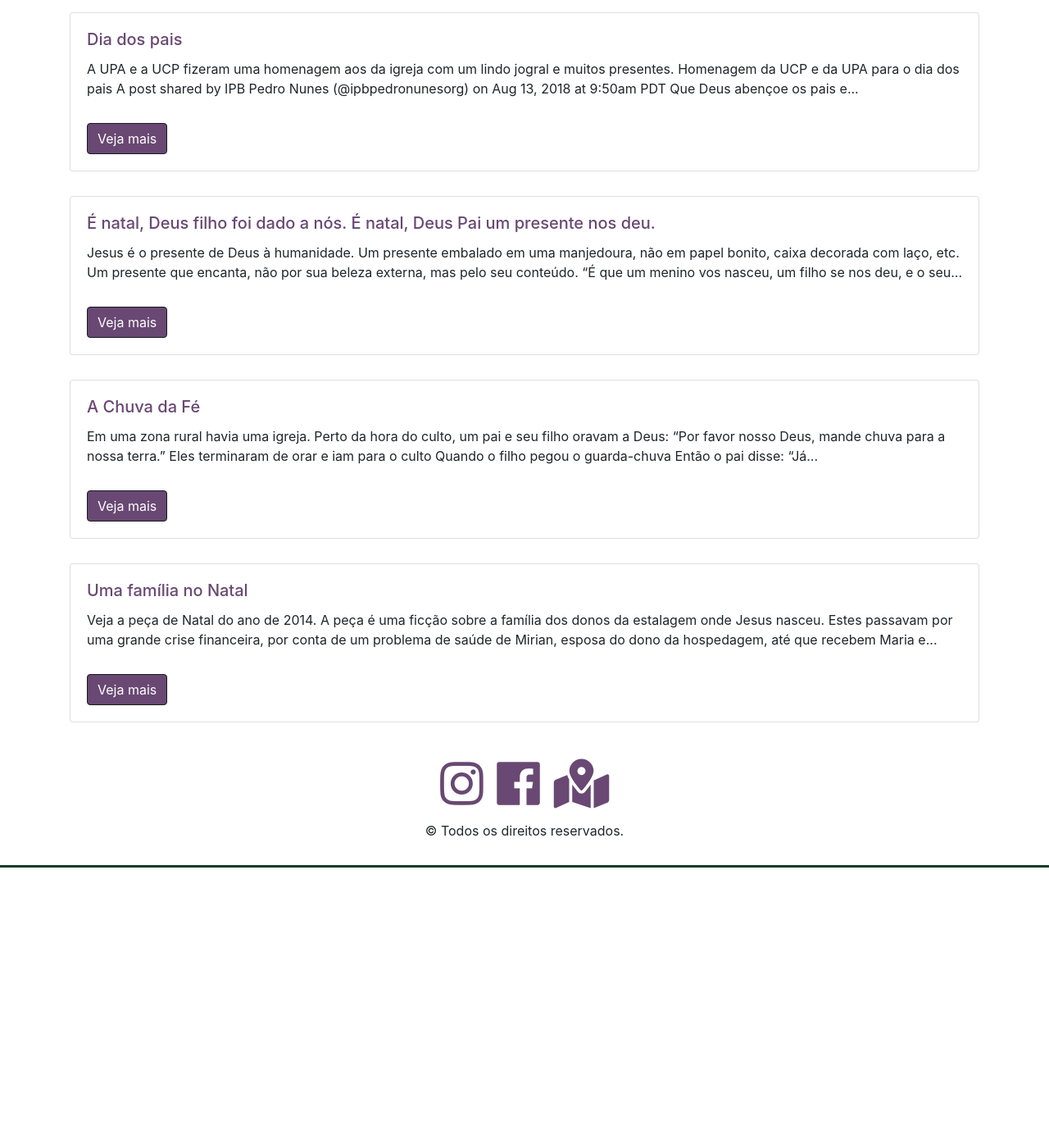
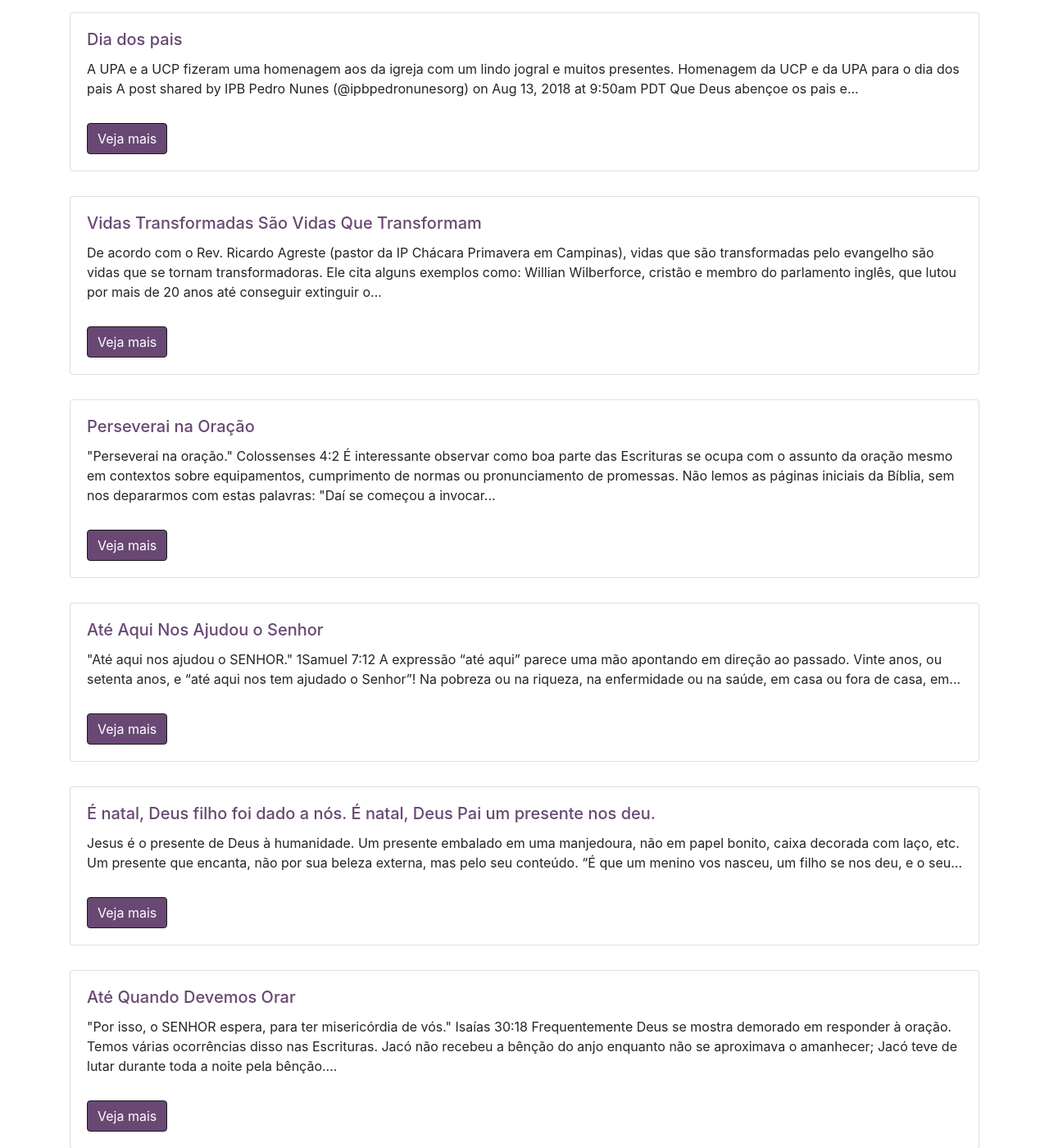
Before and after one commit to lucasprag/ipbpedronunes, a Jekyll site: the page built from blog.html, in a window 1280 px wide and 1400 px high, scrolled down 212 px. Shown: the whole window at 82% size. Built offline with Jekyll 4.4.1, drawn with Linux system fonts in a browser that asks for light colours; nearby versions of some CDN libraries; before the commit the page ends 1270 px from its top, so only the background shows below that; some of the changed text lies outside the part shown.

Commit message:
Add more and more and more content

```diff
--- /dev/null
+++ b/_includes/venha-nos-conhecer.html
@@ -0,0 +1,5 @@
+<div class="text-center">
+  <a class="btn btn-dark btn-purple" href="/venha-nos-conhecer.html">
+    Venha nos conhecer
+  </a>
+</div>
--- a/_layouts/post.html
+++ b/_layouts/post.html
@@ -13,6 +13,8 @@ layout: default
 
   <section class="content">
     {{ content }}
+
+    {% include venha-nos-conhecer.html %}
   </section>
 
   {% include author.html author=page.author %}
--- /dev/null
+++ b/_posts/2017-11-15-vivendo-cada-dia.md
@@ -0,0 +1,66 @@
+---
+layout: post
+title: Vivendo Cada Dia
+date: 2017-11-15
+categories: mensagens
+brief: Todos os dias do aflito são maus, mas a alegria do coração e banquete contínuo. Provérbios 15:15
+author: milton
+---
+
+<img src="{{ site.baseurl }}/assets/images/posts/biblia.jpg" alt="{{ post.title }}" class="py-1" style="width: 100%" />
+
+<blockquote class="blockquote">
+  <p class="mb-0">
+    "Todos os dias do aflito são maus, mas a alegria do coração e banquete contínuo."
+  </p>
+  <footer class="blockquote-footer">Provérbios 15:15</footer>
+</blockquote>
+
+Quando festejou seu 104º aniversário, Tamer Lee Owens disse que "o riso, o Senhor e as pequenas coisas" a fizeram seguir adiante na vida.
+
+Esta senhora ainda encontrava prazer todos os dias ao conversar com pessoas, caminhar, ler a Bíblia, como tinha feito desde a infância. Ela dizia: "Não sei quanto tempo Ele ainda vai me deixar aqui, simplesmente agradeço ao Senhor pelo que já me deu." A maioria de nós não viverá 110 anos como ela, mas podemos aprender com Tamer Lee como desfrutar cada dia que nos é dado.
+
+<h4 class="mb-4">
+  O riso
+</h4>
+
+<blockquote class="blockquote">
+  <p class="mb-0">
+    "O coração alegre aformoseia o rosto, mas com a tristeza do coração o espírito se abate"
+  </p>
+  <footer class="blockquote-footer">Provérbios 15:13</footer>
+</blockquote>
+
+A verdadeira felicidade começa em nosso interior e transparece em nosso rosto.
+
+<h4 class="mb-4">
+  O Senhor
+</h4>
+
+<blockquote class="blockquote">
+  <p class="mb-0">
+    "O temor do Senhor é a instrução da sabedoria, e a humildade precede a honra"
+  </p>
+  <footer class="blockquote-footer">Provérbios 15:33</footer>
+</blockquote>
+
+Quando Deus é o centro de nossa vida, Ele pode nos ensinar Seus Caminhos.
+
+<h4 class="mb-4">
+  As pequenas coisas
+</h4>
+
+<blockquote class="blockquote">
+  <p class="mb-0">
+    "Melhor é um prato de hortaliça onde há amor do que o boi cevado e, com ele, o ódio"
+  </p>
+  <footer class="blockquote-footer">Provérbios 15:17</footer>
+</blockquote>
+
+Preservar os relacionamentos de amor e desfrutar das coisas básicas da vida é mais importante do que riqueza e o sucesso.
+
+Nem todos nós teremos uma vida longa – mas todos podemos viver bem a cada dia – com risos, com o Senhor e desfrutando das pequenas coisas da vida.
+
+<h4 class="text-center mb-4">
+  A felicidade não é um local onde podemos chegar, é uma jornada diária.
+</h4>
--- /dev/null
+++ b/_posts/2017-11-17-somente-a-deus-a-gloria.md
@@ -0,0 +1,38 @@
+---
+layout: post
+title: Soli Deo Gloria – Somente a Deus a glória
+date: 2017-11-17
+categories: mensagens
+brief: A Reforma do século XVI tornou-se uma necessidade imperativa.
+author: milton
+---
+
+<img src="{{ site.baseurl }}/assets/images/posts/biblia.jpg" alt="{{ post.title }}" class="py-1" style="width: 100%" />
+
+A Reforma do século XVI tornou-se uma necessidade imperativa.
+
+A igreja havia se desviado tanto da doutrina quanto da ética. Homens desprovidos de piedade ostentavam sua própria grandeza.
+
+Atribuíam a si mesmos poderes que não possuíam. Colocavam-se num pedestal que não lhes pertencia. Buscavam glórias para si mesmos e recebiam honras que só a Deus eram devidas.
+
+<h4 class="text-center mb-4">
+  Por isso, o último pilar da Reforma foi Soli Deo Glória – somente a Deus a glória.
+</h4>
+
+Essa tendência de colocar o homem no centro do universo e empurrar Deus para a lateral é antiga. Charles Darwin, tentou tirar Deus da ciência com sua obra ” A origem das Espécies “. Sigmund Freud, o pai da psicanálise, tentou banir Deus do inconsciente do homem. Nietzsche, do topo de sua presunção, proclamou a morte de Deus e Richard Dawkins, o patrono dos ateus contemporâneo, diz que Deus é um delírio.
+
+Deus, porém, está no trono, tem as rédeas da história em suas mãos e ninguém pode deter o seu braço onipotente.
+
+Aqueles que escarnecem dele terão que comparecer perante o seu tribunal e aqueles que negam o soberano Deus e Salvador Jesus Cristo, terão que se prostrar e confessar que ele é Senhor, para a glória de Deus Pai.
+
+Feliz é aquele que ao conhecer a Deus e aseu Filho compreende o significado da vida eterna!
+
+Bem aventurado é aquele que desfruta a verdadeira felicidade que há à destra de Deus, pois só em sua presenção há plenitude de alegria!
+
+Oh, quão precioso é Deus para os seus: ele é o pão para a nossa fome, a água para a nossa sede e aluz para o nosso caminho, descanso para a nossa fadiga.
+
+Dele somos, por meio dele vivemos e para ele existimos.
+
+<h4 class="text-center mb-4">
+  A Ele, portanto, a glória agora, e pelos séculos eternos. Amém.
+</h4>
--- /dev/null
+++ b/_posts/2017-11-26-tudo-quanto-te-vier-a-mao-para-fazer.md
@@ -0,0 +1,38 @@
+---
+layout: post
+title: Tudo quanto te vier à mão para fazer
+date: 2017-11-26
+categories: mensagens
+brief: Tudo quanto te vier à mão para fazer refere-se a obras que são possíveis.
+author: milton
+---
+
+<img src="{{ site.baseurl }}/assets/images/posts/biblia.jpg" alt="{{ post.title }}" class="py-1" style="width: 100%" />
+
+Tudo quanto te vier à mão para fazer refere-se a obras que são possíveis.
+
+Existem diversas coisas que vêm ao nosso coração para fazermos e que nunca faremos. Tudo bem que elas estejam em nosso coração, mas se desejamos ser eminentemente úteis, não devemos nos contentar com o formular planos em nossa mente e o conversar sobre eles.
+
+Temos de fazer "tudo quanto nos vier à mão para fazer". Uma boa realização vale mais do que milhares de teorias brilhantes.
+
+Não esperemos por grandes oportunidades ou tipos diferentes de trabalho; antes, façamos apenas as coisas que nos vêm à mão, dia após dia. Não temos outro tempo para vivermos. O passado já se foi; o futuro ainda não chegou. Temos apenas o presente para vivermos.
+
+Portanto, não espere até que sua experiência atinja a maturidade, antes que você tente servir a Deus. Empenhe-se agora mesmo para produzir frutos. Sirva a Deus agora, mas seja cuidadoso quanto à maneira de fazer o que vem às suas mãos – "faze-o conforme as tuas forças". Faça-o com prontidão.
+
+Não desperdice sua vida pensando no que você tenciona fazer amanhã, como se isso pudesse compensar a inatividade de hoje. Nenhum homem jamais serviu a Deus mediante o que será feito amanhã.
+
+Honramos a Cristo por aquilo que fazemos hoje. Coloque toda sua alma em tudo que fizer para Cristo. Não dê a Ele um simples trabalho ordinário, feito como uma coisa que pode esperar.
+
+Quando servir a Deus, faça-o de todo coração, alma e força. Onde está o poder de um crente? Não está nele mesmo, pois ele é fraqueza completa.
+
+<h4 class="text-center mb-4">
+  O poder do crente está no Senhor dos Senhores.
+</h4>
+
+Procuremos, então, a ajuda do Senhor. Prossigamos com oração e fé. Quando tivermos feito o que nos veio à mão, esperemos pela bênção do Senhor.
+
+O que fizermos, então, será bem feito e não falhará em seu propósito.
+
+<hr>
+
+Que Deus nos abençoe pela sua Graça.
--- /dev/null
+++ b/_posts/2017-12-04-seja-feita-a-tua-vontade.md
@@ -0,0 +1,46 @@
+---
+layout: post
+title: Seja Feita a Tua Vontade
+date: 2017-12-04
+categories: mensagens
+brief: Sabe aquele momento em que nós temos vontade de explodir ou de jogar a toalha, abandonar tudo e fugir para algum lugar bem longe?
+author: milton
+---
+
+<img src="{{ site.baseurl }}/assets/images/posts/seja-feita-a-tua-vontade.jpg" alt="{{ post.title }}" class="px-5 float-right" />
+
+No livro de Lucas encontramos, seja feita a tua vontade, uma lição que nos ensina e mostra qual deve ser a atitude correta que devemos tomar em relação ao problema ou dificuldade que estamos enfrentando.
+
+Sabe aquele momento em que nós temos vontade de explodir ou de até mesmo jogar a toalha, abandonar tudo e fugir para algum lugar bem longe?
+
+Leia esta frase abaixo com atenção:
+
+<blockquote class="blockquote">
+  <p class="mb-0">
+    "(Jesus) dizendo: Pai, se queres, passa de mim este cálice; contudo, não se faça a minha vontade, e sim a tua."
+  </p>
+  <footer class="blockquote-footer">Lucas 22:42</footer>
+</blockquote>
+
+Considerando que Jesus tomou completamente sobre si a natureza humana, era natural ter ficado horrorizado com o sofrimento da cruz, um temor amplificado pela sua compreensão de que em sua morte.
+
+Ele experimentaria a separação de Deus e não existe nada pior para um ser humano do que não ter a presença de Deus em sua vida; e todo o peso da ira divina sobre os pecados dos escolhidos, ou seja; sobre os nossos pecados os quais estariam sobre ele.
+
+<h4 class="text-center mb-4">
+  Seja feita a tua vontade e não a minha
+</h4>
+
+Entretanto, mesmo diante daquela situação tão dolorosa Jesus estava determinado a fazer a vontade do seu Pai. Ele continuou e disse: … contudo, não se faça a minha vontade, e sim a tua. E por causa desta atitude onde Ele se encontra hoje? Em glória.
+
+E você?
+
+Qual tem sido a sua atitude diante das dificuldades e problemas que se apresentam na sua vida financeira, espiritual, familiar, sentimental, conjugal, física ou mesmo profissional?
+Qual tem sido a vontade que tem prevalecido, a sua ou a de Deus?
+
+É bem verdade que as vezes você pode não entender o porquê de estar passando por determinados problemas, injustiças ou dificuldades, mas Deus, que está no controle da sua vida deseja te abençoar em meio a esta situação.
+
+Ele não vai desamparar você, pelo contrário; vai agir em seu favor, vai cuidar de você, segurar em suas mãos e te conduzir em triunfo em meio ás tribulações, desde que é claro, que você permita que Ele resolva a situação conforme a Sua Vontade.
+
+Siga o exemplo do Senhor, em vez de você ficar murmurando e se queixando diante dos problemas entregue nas mãos Dele e diga: Pai seja feita a tua vontade.
+
+Deus lhe abençoe pela visita.
--- /dev/null
+++ b/_posts/2017-12-09-ate-quando-devemos-orar.md
@@ -0,0 +1,47 @@
+---
+layout: post
+title: Até Quando Devemos Orar
+date: 2017-12-09
+categories: mensagens
+brief: Frequentemente Deus se mostra demorado em responder à oração. Temos várias ocorrências disso nas Escrituras
+author: milton
+---
+
+<img src="{{ site.baseurl }}/assets/images/posts/ate-quando-devemos-orar.jpg" alt="{{ post.title }}" class="px-5 float-right" />
+
+<blockquote class="blockquote">
+  <p class="mb-0">
+    "Por isso, o SENHOR espera, para ter misericórdia de vós."
+  </p>
+  <footer class="blockquote-footer">Isaías 30:18</footer>
+</blockquote>
+
+Frequentemente Deus se mostra demorado em responder à oração. Temos várias ocorrências disso nas Escrituras.
+
+Jacó não recebeu a bênção do anjo enquanto não se aproximava o amanhecer; Jacó teve de lutar durante toda a noite pela bênção.
+
+A mulher sírio-fenícia não recebeu uma palavra sequer de resposta por um longo momento.
+
+Paulo buscou o Senhor três vezes, suplicando que o “espinho na carne” (2 Coríntios 12.7) fosse removido. Ele não recebeu qualquer segurança de que isso lhe seria feito, mas recebeu a promessa de que a graça de Deus lhe seria suficiente.
+
+Se você tem batido na porta da misericórdia e não tem recebido qualquer resposta, eu lhe direi porque o poderoso Criador ainda não abriu a porta, deixando-o entrar. Nosso Pai tem motivos que Lhe são peculiares para nos manter em espera.
+
+Algumas vezes Ele faz isso para mostrar seu poder e sua soberania, de modo que os homens saibam que o Senhor, tem o direito de dar ou de reter. Em muitas ocasiões, a demora é para o nosso benefício.
+
+Talvez você seja mantido em espera para que seus desejos se tornem mais fervorosos. Deus sabe que a demora agiliza e aumenta o desejo, e que se Ele o mantiver esperando, você verá sua necessidade mais claramente e buscará mais seriamente.
+
+Ele sabe que você valorizará muito mais a resposta por causa da longa demora. Também pode haver algo que precisa ser removido de você, antes que lhe seja dado o gozo do Senhor.
+
+Talvez o seu modo de ver o plano do evangelho seja confuso, ou talvez você esteja colocando alguma confiança em si mesmo, ao invés de confiar simples e inteiramente no Senhor Jesus.
+
+Talvez Deus o faça esperar um pouco a fim de que possa, finalmente, mostrar-lhe mais completamente, as riquezas de sua graça.
+
+Entenda que:
+
+Todas as suas orações são arquivadas no céu e se não são respondidas imediatamente, esteja certo de que não serão esquecidas. Em breve, elas serão respondidas, para a sua satisfação.
+
+Sabendo disso meu amado em Cristo...
+
+<h4 class="text-center mb-4">
+  Não permita que o desespero silencie a você, nem deixe que o tempo seja um obstáculo para que continue dedicando-se á oração. Continue orando com fervor na certeza de que a resposta não tarda.
+</h4>
--- /dev/null
+++ b/_posts/2017-12-29-ate-aqui-nos-ajudou-o-senhor.md
@@ -0,0 +1,43 @@
+---
+layout: post
+title: Até Aqui Nos Ajudou o Senhor
+date: 2017-12-29
+categories: mensagens
+brief: "Até aqui nos ajudou o SENHOR. (1Samuel 7:12)"
+author: milton
+---
+
+<img src="{{ site.baseurl }}/assets/images/posts/ate-quando-devemos-orar.jpg" alt="{{ post.title }}" class="px-5 float-right" />
+
+<blockquote class="blockquote">
+  <p class="mb-0">
+    "Até aqui nos ajudou o SENHOR."
+  </p>
+  <footer class="blockquote-footer">1Samuel 7:12</footer>
+</blockquote>
+
+A expressão "até aqui" parece uma mão apontando em direção ao passado. Vinte anos, ou setenta anos, e "até aqui nos tem ajudado o Senhor"!
+
+Na pobreza ou na riqueza, na enfermidade ou na saúde, em casa ou fora de casa, em terra ou no mar, em honra ou desonra, na perplexidade, na alegria, em provações ou em triunfos, em oração, em tentação, o Senhor nos tem ajudado!
+
+Gostamos de contemplar uma extensa avenida de árvores; é agradável admirarmos esta grande paisagem do início até ao final, um tipo de templo verdejante, com seus pilares de galhos e seus arcos de folhas.
+
+De modo semelhante, contemple os corredores dos anos de sua vida, veja os galhos verdes de misericórdia na copa de sua vida e os fortes caules de bondade e fidelidade que produziram suas alegrias.
+
+Não há pássaros cantando nos galhos? Certamente deve haver, e todos cantam da misericórdia recebida "até aqui".
+
+A expressão "até aqui" também aponta ao futuro. Quando um homem atinge certo ponto e escreve "até aqui", isso indica que ele ainda não chegou ao final.
+
+Ainda há certa distância a ser percorrida. Existem mais provações, mais alegrias, mais tentações, mais triunfos, mais orações, mais respostas, mais labores, mais fortalecimento, bem como mais lutas, mais vitórias.
+
+<h4 class="text-center mb-4">
+  E Depois o que vem?
+</h4>
+
+Depois vem a doença, velhice e morte. A jornada acabou?
+
+Não! Ainda há mais: ressuscitar na semelhança de Jesus, tronos, harpas, canções, salmos, vestes brancas, a face de Jesus, a comunhão dos santos, a glória de Deus, a plenitude da eternidade e a bem aventurança infinita.
+
+Amado em Cristo, <b>tenha bom ânimo</b>! Com grata confiança erga seu Ebénezer, pois Aquele que o ajudou até aqui continuará ajudando-o em todo o percurso de sua jornada.
+
+Quando lido à luz do céu, que perspectiva gloriosa e maravilhosa do seu "até aqui" se descortinará aos seus gratos olhos! Deus lhe ajudou, ajuda e continuará lhe ajudando sempre, Ele nunca te desamparará. Você acredita nissso?
--- /dev/null
+++ b/_posts/2018-01-11-perseverai-na-oracao.md
@@ -0,0 +1,55 @@
+---
+layout: post
+title: Perseverai na Oração
+date: 2018-01-13
+categories: destaque mensagens
+brief: "Perseverai na oração. (Colossenses 4:2)"
+author: milton
+---
+
+<img src="{{ site.baseurl }}/assets/images/posts/ate-quando-devemos-orar.jpg" alt="{{ post.title }}" class="px-5 float-right" />
+
+<blockquote class="blockquote">
+  <p class="mb-0">
+    "Perseverai na oração."
+  </p>
+  <footer class="blockquote-footer">Colossenses 4:2</footer>
+</blockquote>
+
+
+É interessante observar como boa parte das Escrituras se ocupa com o assunto da oração mesmo em contextos sobre equipamentos, cumprimento de normas ou pronunciamento de promessas.
+
+Não lemos as páginas iniciais da Bíblia, sem nos depararmos com estas palavras:
+
+<blockquote class="blockquote">
+  <p class="mb-0">
+    "Daí se começou a invocar o nome do SENHOR"
+  </p>
+  <footer class="blockquote-footer">Gênesis 4:26</footer>
+</blockquote>
+
+E, ao final das Escrituras, o amém de uma súplica intensa ecoa em nossos ouvidos (Apocalipse 22:20). A Bíblia está repleta de orações.
+
+Em um ponto, encontramos um Jacó lutando; em outro, um Daniel que orava três vezes ao dia e um Davi que, de todo o coração, invocava o seu Deus. No monte, vemos Elias; no cárcere, Paulo e Silas.
+
+Temos inúmeros mandamentos e miríades de promessas. O que isto nos ensina, senão a sagrada importância e necessidade da oração?
+
+Estejamos certos de que era propósito de Deus se tornassem manifestos em nossa vida todos os assuntos aos quais Ele deu proeminência em sua Palavra.
+
+Se Deus fez tantas afirmações a respeito deste assunto, é por que Ele sabe que necessitamos muito da oração. Tão profundas são as nossas necessidades, que, até chegarmos ao céu, não poderemos deixar de orar.
+
+Você tem necessidades? Não. Então, temo que você desconheça sua própria pobreza. Você não precisa pedir a misericórdia de Deus? Nesse caso, que a misericórdia dele lhe mostre a sua miséria!
+
+<h4 class="text-center mb-4">
+  Quem não ora...
+</h4>
+
+Uma pessoa que não ora é uma pessoa sem Cristo. A oração é o sussurro da criança confiante, o grito do crente pelejador, o descanso do santo moribundo que vai ao encontro de Jesus. É a respiração, o lema, o conforto, a força, a honra de um cristão.
+
+Se você é um verdadeiro filho de Deus, há de procurar a face de seu Pai e viver no amor dele. Ore para que neste ano você seja mais santo, humilde, zeloso e paciente. Peça a Deus uma comunhão mais íntima com o seu Senhor.
+
+Entre com mais frequência na sala de banquetes do amor dele. Suplique que você seja uma bênção e um exemplo para os outros e que viva mais para a glória de seu Senhor. Que um dos seus lemas deste ano deve ser:
+
+<h4 class="text-center mb-4">
+  Perseverai na Oração.
+</h4>
--- /dev/null
+++ b/_posts/2018-01-16-vidas-transformadas-sao-vidas-que-transformam.md
@@ -0,0 +1,31 @@
+---
+layout: post
+title: Vidas Transformadas São Vidas Que Transformam
+date: 2018-01-16
+categories: mensagens
+brief: De acordo com o Rev. Ricardo Agreste (pastor da IP Chácara Primavera em Campinas), vidas que são transformadas pelo evangelho são vidas que se tornam transformadoras.
+author: luiz
+---
+
+De acordo com o Rev. Ricardo Agreste (pastor da IP Chácara Primavera em Campinas), vidas que são transformadas pelo evangelho são vidas que se tornam transformadoras. Ele cita alguns exemplos como: Willian Wilberforce, cristão e membro do parlamento inglês, que lutou por mais de 20 anos até conseguir extinguir o tráfico de escravos na Inglaterra; Corrie Ten Boom, um cristão, que por sua fé ajudou a salvar centenas de judeus durante a segunda guerra mundial; Martin Luther King Jr., pastor e ativista social, que deu sua vida na luta contra a segregação racial nos Estados Unidos; e Billy Grahan, que impactou e transformou milhares de vidas pela sua pregação.
+
+<img src="{{ site.baseurl }}/assets/images/posts/biblia.jpg" alt="{{ post.title }}" class="py-1" style="width: 100%" />
+
+O Rev. Agreste destaca que homens e mulheres que um dia tiveram suas vidas transformadas pelo Evangelho, ao longo da história se tornaram agentes de transformação na sociedade em que viveram. E, para que isso seja possível, é importante entendermos três pressupostos básicos:
+
+Primeiro, o Evangelho de Jesus tem o poder de fazer na vida de homens e mulheres o que, ao longo da história, as ideologias humanas se mostraram incapazes de realizar. Ideologias de qualquer tipo (políticas, econômicas, filosóficas). Essas ideologias tentaram formatar a mente e transformar o comportamento de seres humanos, e o resultado foi negativo. O único poder capaz de transformar homens e mulheres de dentro para fora é o Evangelho de Jesus Cristo.
+
+Segundo pressuposto, A transformação gerada na vida de pessoas que se rendem ao Evangelho de Jesus provoca o redimensionamento de suas crenças, valores e atitudes para com o mundo. A isso chamamos de "cosmovisão". O Rev. Agreste destaca que uma das grandes armadilhas que o cristianismo tem vivido nos tempos atuais é que o ele se transformou em algo que nós praticamos aos domingos. Talvez a maioria daqueles que se dizem cristãos hoje ainda não entenderam que quando compreendemos que o Deus Criador entrou na história, morreu por nós na cruz do Calvário e nos convida a nos rendermos a Ele e fazer dele o nosso Senhor, o que muda na nossa vida não é a nossa agenda de domingo, não é a igreja que frequentamos, nem a religião que confessamos.
+
+
+<h4 class="text-center mb-4">
+  O que muda é a nossa cosmovisão, a nossa relação para com o mundo.
+</h4>
+
+Isso implica em mudança na relação com a sociedade, na maneira como lidamos com o dinheiro, na forma como lidamos com o nosso corpo, com a nossa sexualidade, muda a forma como nos relacionamos com a nossa família, esposa, marido, filhos, pais, etc. O Evangelho não deve mudar a nossa agenda de domingo, ele deve transformar a nossa cosmovisão.
+
+Terceiro pressuposto, homens e mulheres transformados pelo poder gracioso do Evangelho de Jesus, tornam-se agentes de transformação na história, promovendo os valores do Reino de Deus no mundo. Passam a viver na história uma realidade completamente diferente. Ou seja, nós devemos viver na história praticando os valores do Reino que aguardamos na eternidade. Nesse sentido, não podemos nos tornar reféns de nada que pertence à história, como dinheiro, sucesso, sexualidade, padrão de beleza física, etc.
+
+O Rev. Agreste conclui dizendo que se apenas 5% dos 25% de cristãos que hoje tem no Brasil vivessem o cristianismo à partir desses três pressupostos, tudo na nossa sociedade seria transformado. Pensemos nisso.
+
+<small>(baseado na pregação do Rev. Ricardo Agreste, pastor da IP Chácara Primavera)</small>
```
Also changed, not shown: _posts/2018-08-13-dia-dos-pais.md (+1 -1 lines), assets/images/posts/ate-quando-devemos-orar.jpg (added), assets/images/posts/biblia.jpg (added), assets/images/posts/seja-feita-a-tua-vontade.jpg (added).
